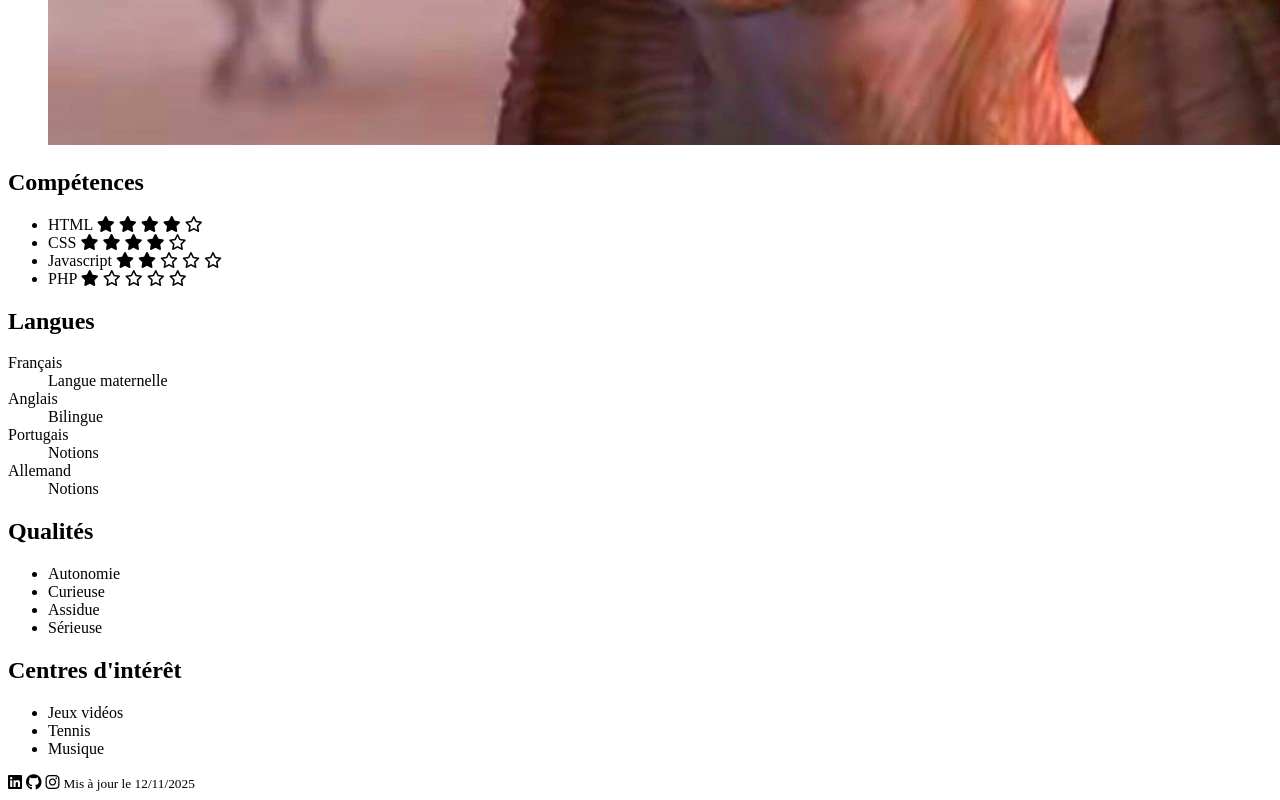
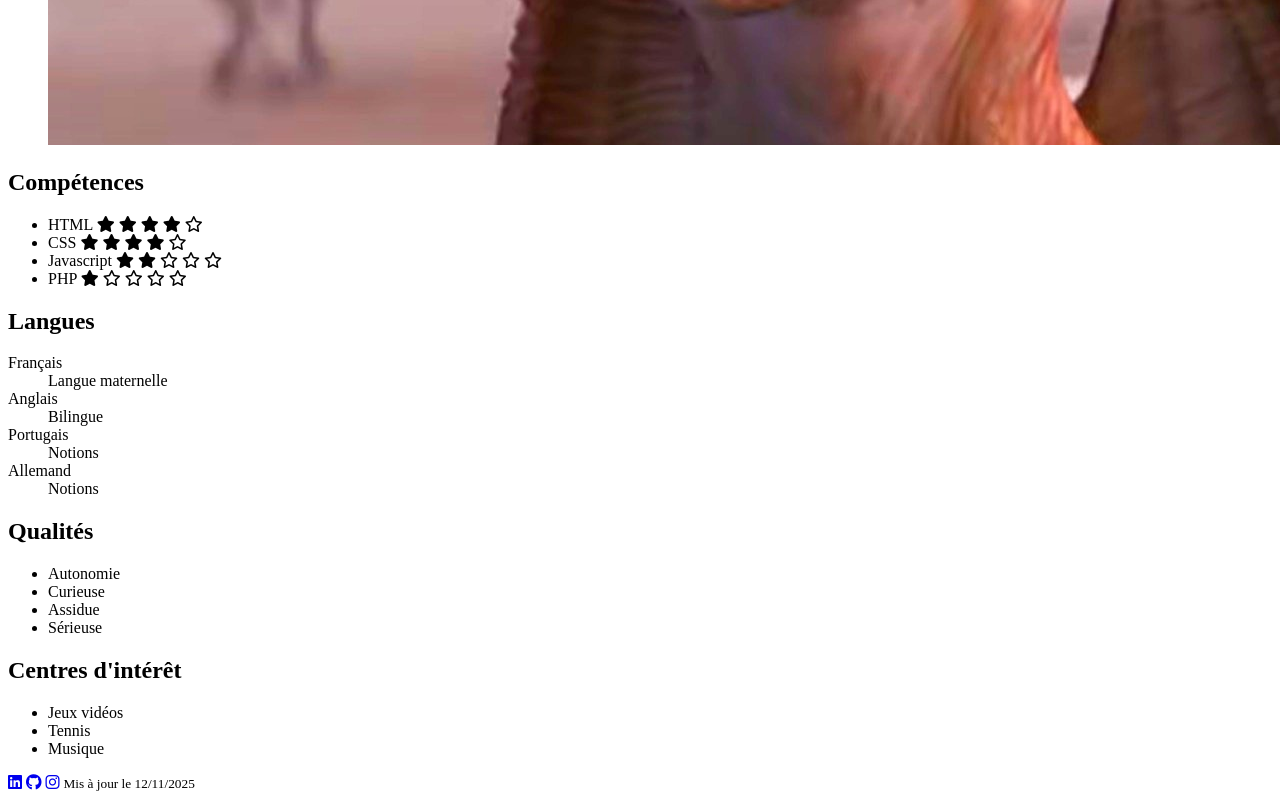
Before and after one commit to Oceane-15/projet-bilan-html-css, a plain HTML site: page index.html in a window 1280 px wide. Shown: the part 968-1768 px from the top of the page. Drawn offline with Linux system fonts and the light colour scheme.

Commit message:
Liens réseaux sociaux ajoutés

```diff
--- a/index.html
+++ b/index.html
@@ -115,9 +115,9 @@
     </section>
 
 <footer>
-    <i class="fa-brands fa-linkedin"></i>
-    <i class="fa-brands fa-github"></i>
-    <i class="fa-brands fa-instagram"></i>
+    <a href="https://www.linkedin.com" target="_blank"><i class="fa-brands fa-linkedin"></i></a>
+    <a href="https://github.com/"><i class="fa-brands fa-github"></i></a>
+    <a href="https://www.instagram.com/"><i class="fa-brands fa-instagram"></i></a>
     <small>Mis à jour le <time datetime="2025/12/11"></time>12/11/2025</small>
 </footer>
   </main>
```
